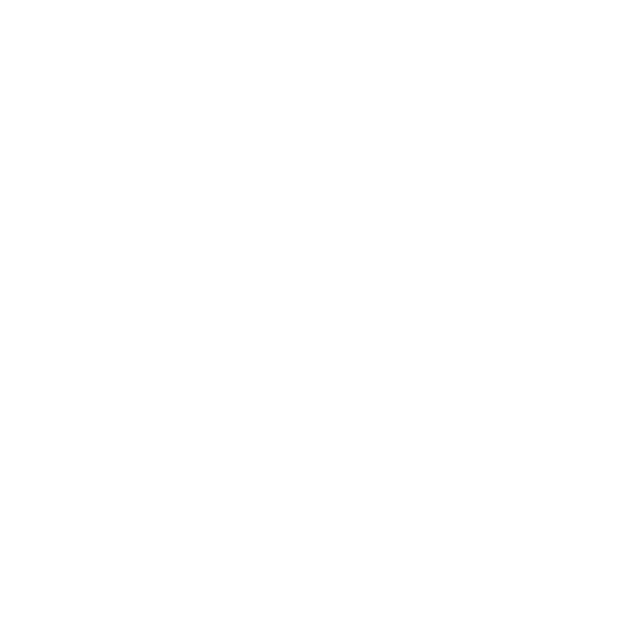
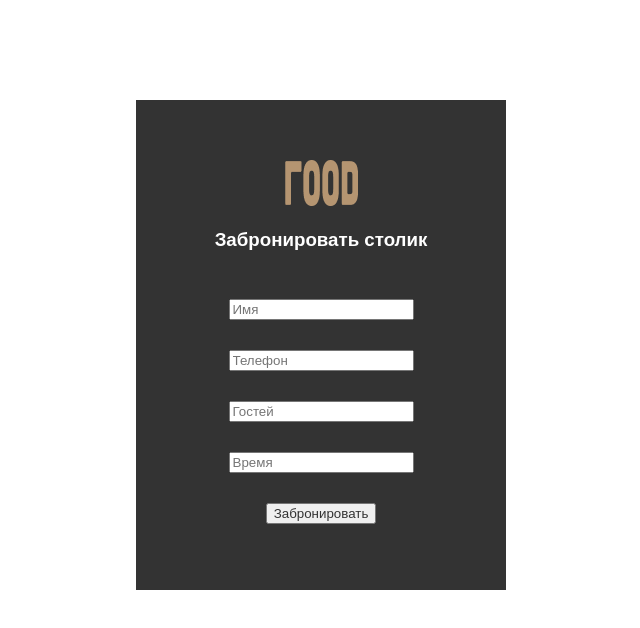
Before and after one commit to Qinimi0900w/food-Exxe, a plain HTML site: page bron.html in a window 1280 px wide. Shown: the whole page, without its empty margins (319-959 px from the left). Drawn offline with Linux system fonts and the light colour scheme.

Commit message:
feat: added form

```diff
--- a/bron.html
+++ b/bron.html
@@ -7,6 +7,17 @@
 	<link rel="stylesheet" href="index.css">
 </head>
 <body>
-
+	<div class="background"> </div>
+	<div class="popup">
+		<img src="img/food.png" alt="">
+		<h3>Забронировать столик</h3>
+		<input type="text" placeholder="Имя">
+		<input type="text" placeholder="Телефон">
+		<div class="add_input">
+			<input type="text" placeholder="Гостей">
+			<input type="text" placeholder="Время">
+		</div>
+		<button class="popup_btn"><a href="">Забронировать</a></button>
+	</div>
 </body>
 </html>
--- a/index.css
+++ b/index.css
@@ -337,5 +337,26 @@ a{
 }
 
 
-
 /*bron.html*/
+.background{
+	background: url(img/img.jpg);
+	/*opacity: 0.5;*/
+	background: #33333366;
+/*	width: 100%;
+	height: 100%;*/
+}
+.popup{
+	width: 250px;
+	height: 350px;
+	color: #fff;
+	padding: 60px 60px 80px;
+	background-color: #333;
+	margin: 100px auto;
+	text-align: center;
+}
+.popup input{
+	margin-top: 30px;
+}
+.popup_btn{
+	margin-top: 30px;
+}
```
Also changed, not shown: img/Vector (5).svg (added).
